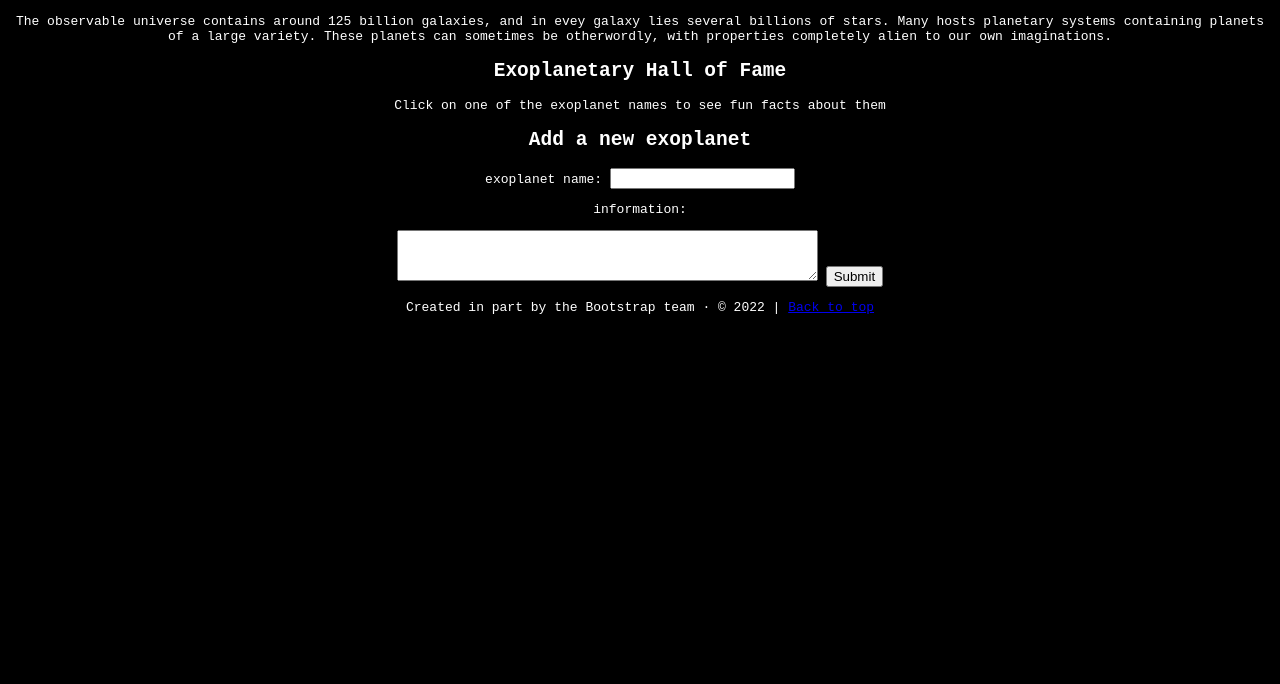
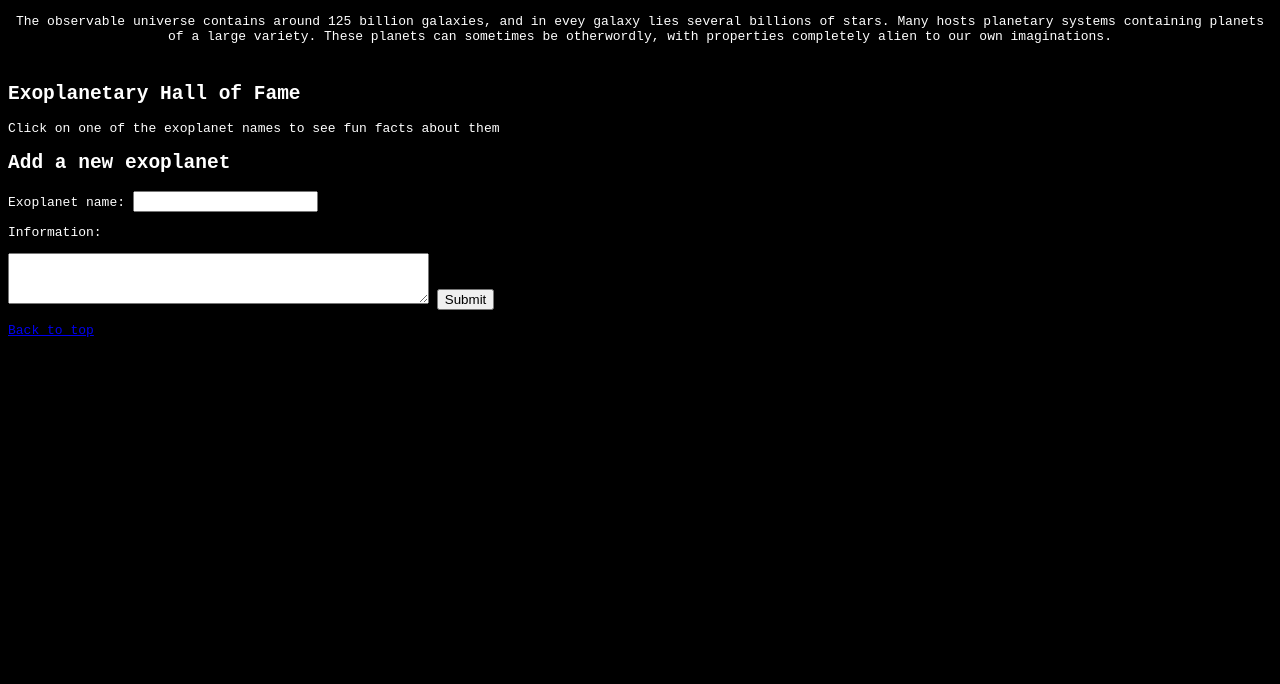
Before and after one commit to Lok-To-Cheng/Coursework, a website: page Exoplanets/client/index.html in a window 1280 px wide. Shown: the part 132-816 px from the top of the page. Drawn offline with nearby package versions, Linux system fonts and the light colour scheme; no server answers.

Commit message:
text-align: center;     align-items: center; }enter the commit message for your changes. Lines starting

```diff
--- a/Exoplanets/client/index.html
+++ b/Exoplanets/client/index.html
@@ -17,7 +17,7 @@
     <a href="exoplanets">List of exoplanets</a>
 </div>
 
-<div class="content">
+<div id="content1">
 
   <h1 style="color:teal; padding-top:40px; text-align:center;">
 		Interesting Exoplanets
@@ -34,6 +34,9 @@
     planets can sometimes be otherwordly, with properties completely
     alien to our own imaginations.
   </p>
+</div>
+
+<div id="content2">
 
     <h2>Exoplanetary Hall of Fame</h2>
 
@@ -44,23 +47,18 @@
 
     <h2>Add a new exoplanet</h2>
     <form id="new-exoplanet-info">
-      <p>exoplanet name: <input name="name"></p>
-      <p>information: </p>
+      <p>Exoplanet name: <input name="name"></p>
+      <p>Information: </p>
       <textarea name="information" rows="3" cols="50"></textarea>
       <input type='submit'>
     </form>
   </main>
-  <footer class="pt-5 my-5 text-muted border-top">
+  <footer>
     <div class="container text-center">
-      <p>Created in part by the Bootstrap team &middot; &copy; 2022 | <a href="#top">Back to top</a></p>
+      <p><a href="#top">Back to top</a></p>
     </div>
   </footer>
 </div>
-
-
-    <script src="assets/dist/js/bootstrap.bundle.min.js"></script>
     <script src="exoplanet_list.js"></script>
-
-
   </body>
 </html>
--- a/Exoplanets/client/style.css
+++ b/Exoplanets/client/style.css
@@ -30,10 +30,18 @@ body{
     background-color: black;
     color: white;
     display: flex;
-    text-align: center;
-    align-items: center;
     gap: 10px;
     flex-direction: column;
     height: 100vh;
     font-family: monospace;
 }
+
+#content1{
+    text-align: center;
+    align-items: center;
+}
+
+#content2{
+    text-align: left;
+    align-items: left;
+}
--- a/Exoplanets/exoplanets.json
+++ b/Exoplanets/exoplanets.json
@@ -1 +1 @@
-{"Kepler 22b":"Vast ocean world","HD 189733b":"It is a tidally locked hot-Jupiter that rains molten glass, sideways"}
+{"Kepler 22b":"Vast ocean world","HD 189733b":"It is a tidally locked hot-Jupiter that rains molten glass, sideways","J1407b":"Also known as Super Saturn, it has rings so big that if they were to be seen at the distance of Saturn, they would appear 5 times the size of the moon!"}
```
